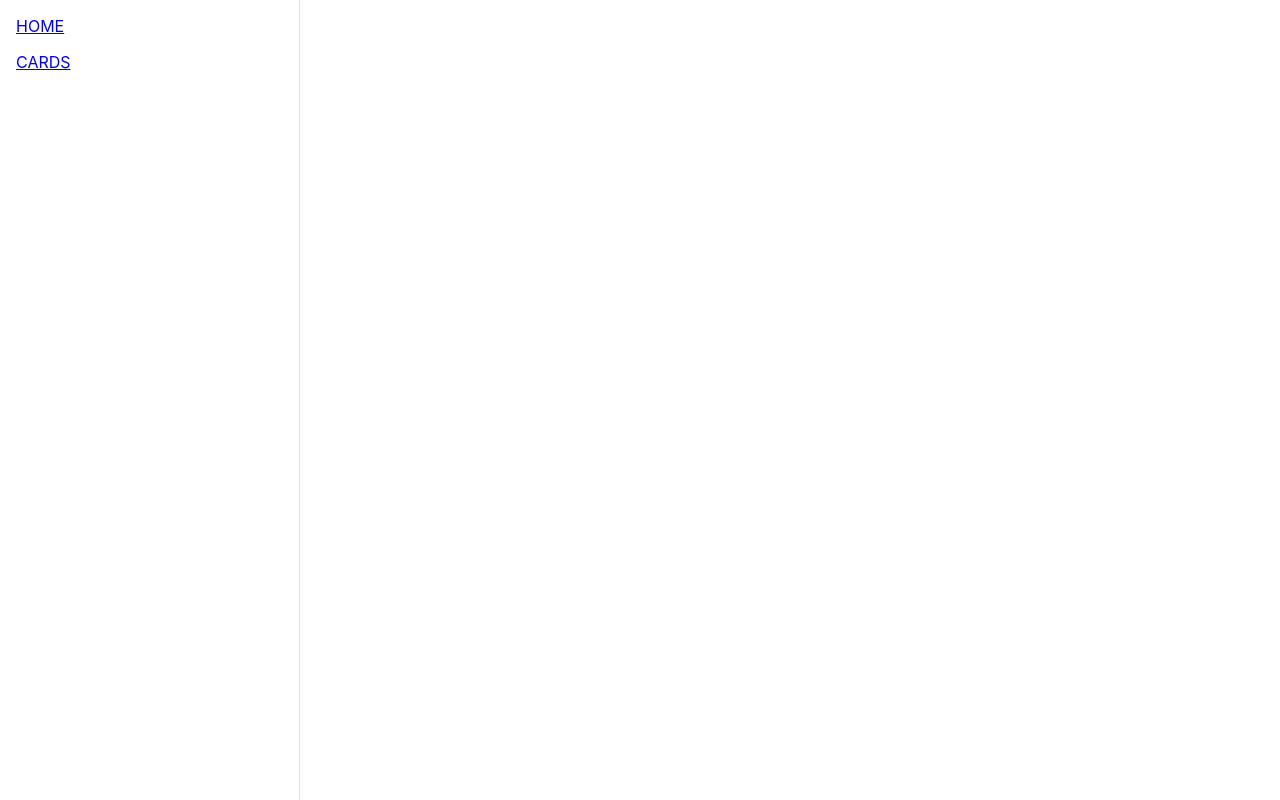
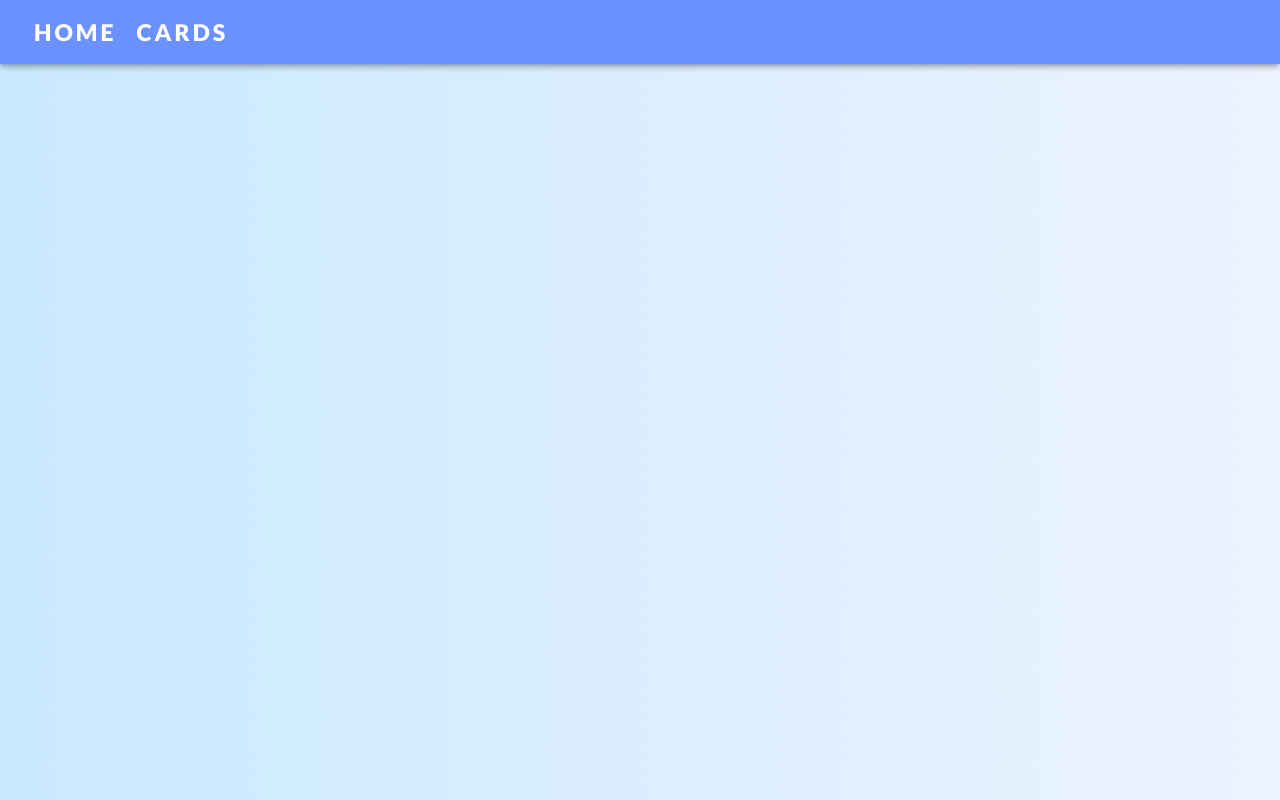
Before and after one commit to Rimpy99/todo-mui-react, a React (Create React App) app: page / in a window 1280 px wide. Built offline with nearby package versions, Linux system fonts and the light colour scheme.

Commit message:
AppBar implemented instead of Drawer

```diff
--- a/src/App.tsx
+++ b/src/App.tsx
@@ -11,6 +11,7 @@ function App() {
       <Navbar />
       <Routes>
         <Route path='/' element={<CreateCard />}/>
+        <Route path='/todo-mui-react' element={<CreateCard />}/>
         <Route path='/cards' element={<Card />}/>
       </Routes>
     </>
--- a/src/components/Navbar.tsx
+++ b/src/components/Navbar.tsx
@@ -1,36 +1,50 @@
-import Drawer from '@mui/material/Drawer';
-import List from '@mui/material/List';
-import ListItem from '@mui/material/ListItem';
-import ListItemButton from '@mui/material/ListItemButton';
-import ListItemIcon from '@mui/material/ListItemIcon';
-import ListItemText from '@mui/material/ListItemText';
+import AppBar from '@mui/material/AppBar';
+import Container from '@mui/material/Container';
+import Toolbar from '@mui/material/Toolbar';
+import { styled } from '@mui/system';
 
-import { Link } from 'react-router-dom';
+import { Link, useLocation } from 'react-router-dom';
 
+const NavHomeLink = styled(Link)`
+    text-decoration: none;
+    color: white;
+    font-size: 23px;
+    font-weight: 900;
+    letter-spacing: 3px;
+    padding: 10px 0;
+    margin: 0 10px;
+    ${location.pathname === '/' || location.pathname === '/todo-mui-react' && 'text-decoration: underline'}
+`;
+
+const NavCardsLink = styled(Link)`
+    text-decoration: none;
+    color: white;
+    font-size: 23px;
+    font-weight: 900;
+    letter-spacing: 3px;
+    padding: 10px 0;
+    margin: 0 10px;
+    ${location.pathname === '/cards' && 'text-decoration: underline'}
+`;
 
 const Navbar: React.FC = () => {
+    const location = useLocation();
+
     return(
         <>
-            <Drawer
+            <AppBar
+                position='fixed'
                 sx={{
-                    width: 300,
-                    '& .MuiDrawer-paper': {
-                        width: 300,
-                        boxSizing: 'border-box',
-                      },
+                    backgroundColor: '#6b90ff',
                 }}
-                variant='permanent'
-                anchor='left'
             >
-                <List>
-                    <ListItem>
-                        <Link to='/'>HOME</Link>
-                    </ListItem>
-                    <ListItem>
-                        <Link to='/cards'>CARDS</Link>
-                    </ListItem>
-                </List>
-            </Drawer>
+                 <Container maxWidth="xl">
+                    <Toolbar disableGutters>
+                        <NavHomeLink to='/'>HOME</NavHomeLink>
+                        <NavCardsLink to='/cards'>CARDS</NavCardsLink>
+                    </Toolbar>
+                 </Container>
+            </AppBar>
         </>
     )
 }
--- a/src/index.css
+++ b/src/index.css
@@ -1,13 +1,13 @@
-body {
+@import url('https://fonts.googleapis.com/css2?family=Lato:wght@300;400;900&display=swap');
+
+*{
+  padding: 0;
   margin: 0;
-  font-family: -apple-system, BlinkMacSystemFont, 'Segoe UI', 'Roboto', 'Oxygen',
-    'Ubuntu', 'Cantarell', 'Fira Sans', 'Droid Sans', 'Helvetica Neue',
-    sans-serif;
-  -webkit-font-smoothing: antialiased;
-  -moz-osx-font-smoothing: grayscale;
+  box-sizing: border-box;
+  font-family: 'Lato', sans-serif;
 }
 
-code {
-  font-family: source-code-pro, Menlo, Monaco, Consolas, 'Courier New',
-    monospace;
+body{
+  background: rgb(201,233,255);
+  background: linear-gradient(61deg, rgba(201,233,255,1) 0%, rgba(237,243,255,1) 100%);
 }
```
